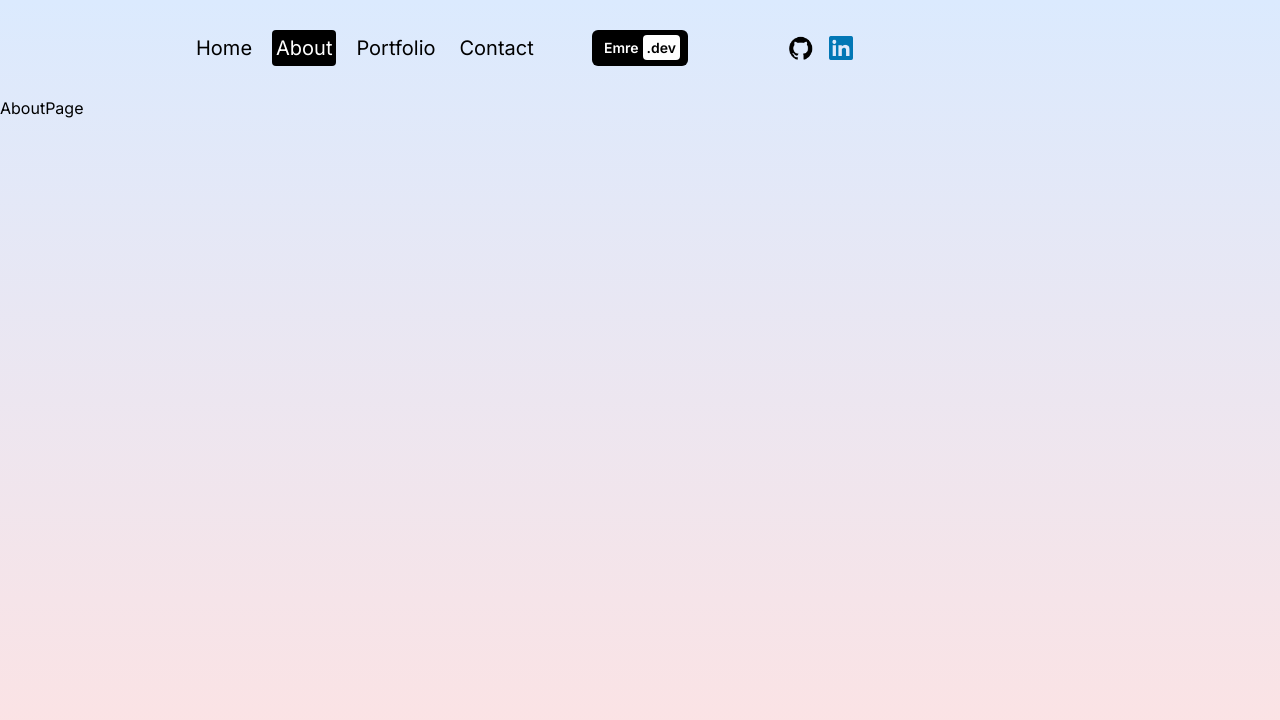
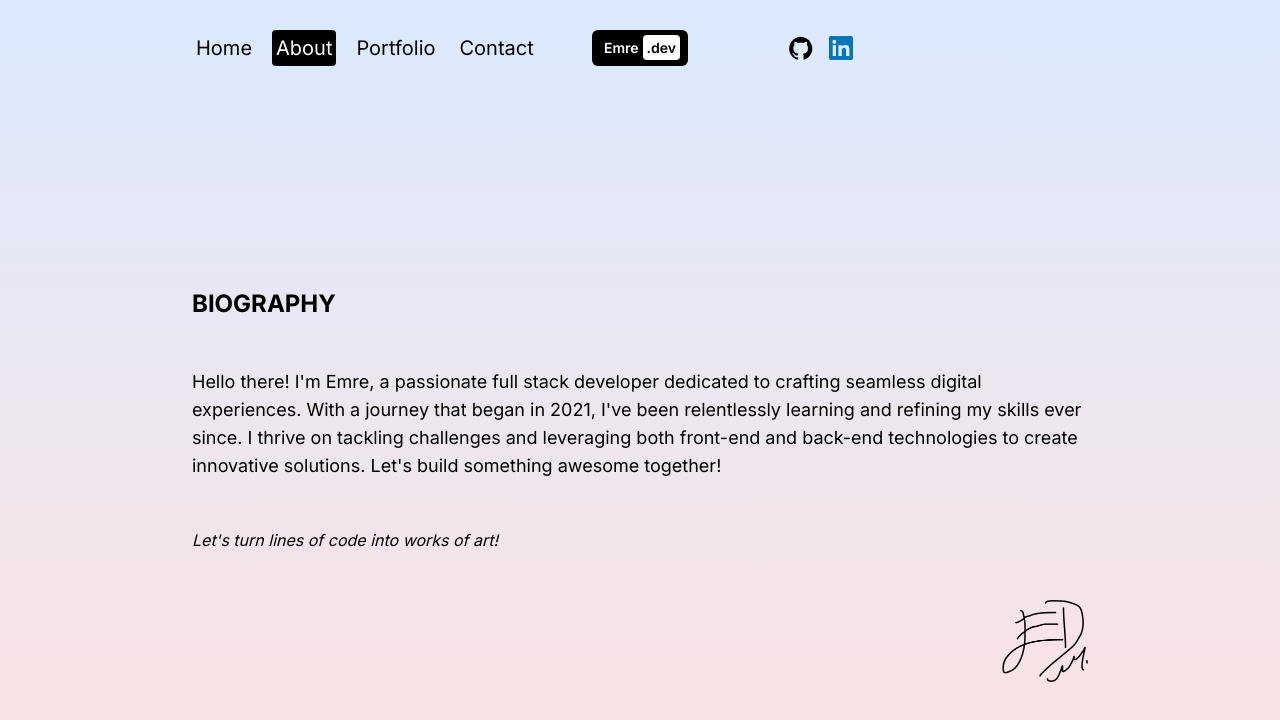
Before and after one commit to emredurgunlu/Nextjs-Portfolio, a Next.js app: page /about in a window 1280 px wide. Shown: the top 720 px of the page. Built offline with nearby package versions, Linux system fonts and the light colour scheme.

Commit message:
biography created

```diff
--- a/app/about/page.jsx
+++ b/app/about/page.jsx
@@ -1,5 +1,6 @@
 "use client";
 import { motion } from "framer-motion";
+import Image from "next/image";
 
 const AboutPage = () => {
   return (
@@ -9,7 +10,39 @@ const AboutPage = () => {
       animate={{ y: "0%" }}
       transition={{ duration: 1 }}
     >
-      AboutPage
+      {/* CONTAINER */}
+      <div className="">
+        {/* TEXT CONTAINER */}
+        <div className="p-4 sm:p-8 md:p-12 lg:p-20 xl:p-48 flex flex-col gap-24 md:gap-32 lg:gap-48 xl:gap-64">
+          {/* BIOGRAPHY CONTAINER */}
+          <div className="flex flex-col justify-center gap-12">
+            {/* BIOGRAPHY TITLE */}
+            <h1 className="font-bold text-2xl ">BIOGRAPHY</h1>
+            {/* BIOGRAPHY DESC */}
+            <p className="text-lg">
+              Hello there! I&apos;m Emre, a passionate full stack developer
+              dedicated to crafting seamless digital experiences. With a journey
+              that began in 2021, I&apos;ve been relentlessly learning and
+              refining my skills ever since. I thrive on tackling challenges and
+              leveraging both front-end and back-end technologies to create
+              innovative solutions. Let&apos;s build something awesome together!
+            </p>
+            {/* BIOGRAPHY QUOTE */}
+            <i>Let&apos;s turn lines of code into works of art!</i>
+            {/* BIOGRAPHY SIGN SVG*/}
+            <div className="self-end">
+              <Image src="/signature.png" alt="" width="86" height="82"/>
+            </div>
+            {/* BIOGRAPHY SCROLL SVG */}
+          </div>
+          {/* SKILLS CONTAINER */}
+          <div className="">SKILLS</div>
+          {/* EXPERIENCE CONTAINER */}
+          <div className="">EXPERIENCE</div>
+        </div>
+        {/* SVG CONTAINER */}
+        <div className="hidden"></div>
+      </div>
     </motion.div>
   );
 };
```
Also changed, not shown: public/signature.png (added).
